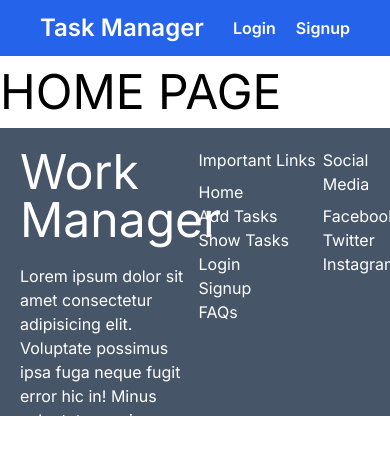
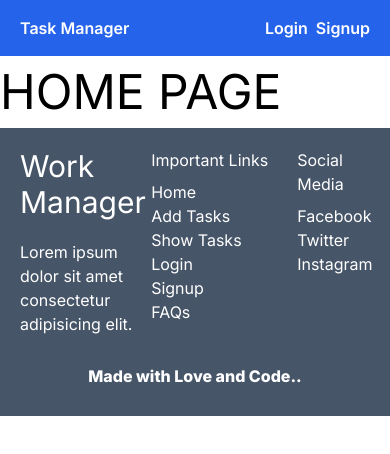
Before and after one commit to aaditya63/task-manager, a Next.js app: page / in a window 390 px wide. Shown: the top 454 px of the page. Built offline with nearby package versions, Linux system fonts and the light colour scheme; no server answers.

Commit message:
Adding Responsiveness to Navbar and Footer

```diff
--- a/src/components/CustomNavbar.jsx
+++ b/src/components/CustomNavbar.jsx
@@ -18,24 +18,23 @@ const CustomNavbar = () => {
         }
     }
     return (
-        <nav className='text-white bg-blue-600 h-14 py-2 px-10 flex justify-between items-center'>
-            <div className='brand text-2xl font-semibold'>
+        <nav className='text-white bg-blue-600 h-14 py-2 px-5 md:px-10 flex justify-between items-center'>
+            <div className='brand text-1xl md:text-2xl font-semibold'>
                 <h1><a href="/#!">Task Manager</a></h1>
             </div>
             <div>
                 {
                     contextUser.user!=undefined && (
-                        <ul className='flex space-x-5 font-semibold'>
-                            <Link href="/" className='hover:text-blue-200'>Home</Link>
+                        <ul className='flex text-sm space-x-2 md:space-x-5 md:text-2xl font-semibold'>
+                            <Link href="/" className='hidden sm:block hover:text-blue-200'>Home</Link>
                             <Link href="/add-task" className='hover:text-blue-200'>Add Task</Link>
                             <Link href="/show-task" className='hover:text-blue-200'>Show Task</Link>
-
                         </ul>
                     )
                 }
             </div>
             <div>
-                <ul className='flex space-x-5 font-semibold'>
+                <ul className='flex space-x-2 md:space-x-5 font-semibold'>
                     {
                         contextUser.user===undefined && (
                             <>
--- a/src/components/Footer.jsx
+++ b/src/components/Footer.jsx
@@ -5,11 +5,11 @@ const Footer  = () => {
   return (
     <div className='h-72 bg-slate-600'>
         <div className=' flex justify-around text-white p-5'>
-            <div className='w-2/4'>
-                    <h1 className='text-5xl'>Work Manager</h1>
-                    <p className='mt-5'>Lorem ipsum dolor sit amet consectetur adipisicing elit. Voluptate possimus ipsa fuga neque fugit error hic in! Minus voluptate aperiam iusto numquam! Totam sunt error quia minus delectus illum quos?</p>
+            <div className='w-1/3 md:w-2/4'>
+                    <h1 className='text-3xl sm:text-5xl'>Work Manager</h1>
+                    <p className='mt-5'>Lorem ipsum dolor sit amet consectetur adipisicing elit.<span className='hidden md:block'> Voluptate possimus ipsa fuga neque fugit error hic in! Minus voluptate aperiam iusto numquam! Totam sunt error quia minus delectus illum quos?</span></p>
             </div>
-            <div className='w-2/4 flex justify-around'>
+            <div className='w-2/3 md:w-2/4 flex justify-around'>
                 <div>
                         <p className='mb-2'>Important Links</p>
                         <ul>
@@ -32,7 +32,7 @@ const Footer  = () => {
             </div>
         </div>
         <div>
-            <p className='text-center mt-8 text-white font-extrabold'>
+            <p className='text-center mt-2 md:mt-8 text-white font-extrabold'>
                 Made with Love and Code..
             </p>
         </div>
```
